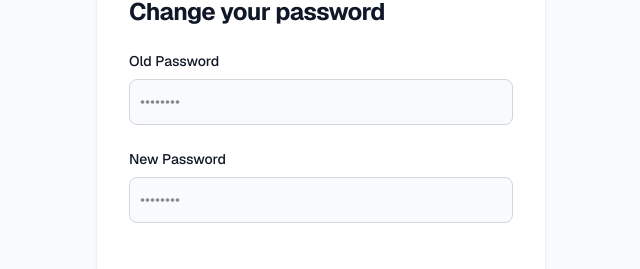
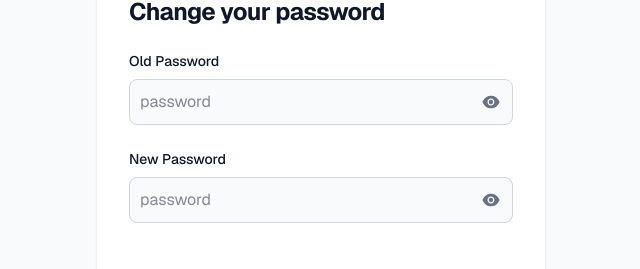
Before and after one commit to m-faisal930/Auth-Module, a Next.js app: page /change-password in a window 1280 px wide. Shown: the part 294-563 px from the top of the page, without its empty margins (319-959 px from the left). Built offline with nearby package versions, Linux system fonts and the light colour scheme; no server answers.

Commit message:
ADDED: toggle password type text/password

```diff
--- a/app/change-password/page.tsx
+++ b/app/change-password/page.tsx
@@ -4,14 +4,49 @@ import Link from "next/link";
 import { ArrowLeft } from "lucide-react";
 import { toast, Bounce } from 'react-toastify';
 import { useRouter } from "next/navigation";
+import { useState } from "react";
+import { AiFillEye, AiFillEyeInvisible } from "react-icons/ai";
 
 export default function ChangePasswordPage() {
     const router = useRouter();
+
+    const [errors, setErrors] = useState<{ [key: string]: string }>({});
+    const [oldPassword, setOldPassword] = useState("");
+    const [showOldPassword, setShowOldPassword] = useState(false);
+    const [newPassword, setNewPassword] = useState("");
+    const [showNewPassword, setShowNewPassword] = useState(false);
+
+    function validate(values: { password: string }) {
+        const newErrors: { [key: string]: string } = {};
+
+
+        if (!values.password) {
+            newErrors.password = "Password is required";
+        } else if (values.password.length < 6) {
+            newErrors.password = "Password must be at least 6 characters";
+        } else if (!/(?=.*[0-9])(?=.*[a-zA-Z])/.test(values.password)) {
+            newErrors.password = "Password must contain letters and numbers";
+        }
+
+        return newErrors;
+    }
 
     async function handleSubmit(e: React.FormEvent<HTMLFormElement>) {
         e.preventDefault();
 
         const formData = new FormData(e.currentTarget);
+        const values = {
+            password: String(formData.get("newPassword")),
+        };
+        const newErrors = validate(values);
+        if (Object.keys(newErrors).length > 0) {
+            setErrors(newErrors);
+            return;
+        }
+
+
+
+
 
         const res = await fetch("/api/auth/change-password", {
             method: "PUT",
@@ -66,14 +101,29 @@ export default function ChangePasswordPage() {
                                 >
                                     Old Password
                                 </label>
+                                <div className="relative w-full">
                                     <input
-                                    type="password"
+                                        type={showOldPassword ? "text" : "password"}
+                                        placeholder="password"
                                         name="oldPassword"
                                         id="oldPassword"
-                                    className="bg-gray-50 border border-gray-300 text-gray-900 rounded-lg focus:ring-gray-600 focus:border-gray-600 block w-full p-2.5"
-                                    placeholder="••••••••"
+                                        className="w-full bg-gray-50 border border-gray-300 text-gray-900 rounded-lg focus:ring-gray-600 focus:border-gray-600 block w-full p-2.5"
+                                        value={oldPassword}
+                                        onChange={(e) => setOldPassword(e.target.value)}
                                         required
                                     />
+                                    <button
+                                        type="button"
+                                        onClick={() => setShowOldPassword((prev) => !prev)}
+                                        className="absolute right-3 top-1/2 transform -translate-y-1/2 text-gray-500 hover:text-gray-700"
+                                    >
+                                        {showOldPassword ? <AiFillEyeInvisible size={20} /> : <AiFillEye size={20} />}
+                                    </button>
+
+                                </div>
+
+
+
                             </div>
                             <div>
                                 <label
@@ -82,14 +132,49 @@ export default function ChangePasswordPage() {
                                 >
                                     New Password
                                 </label>
+                                <div className="relative w-full">
                                     <input
-                                    type="password"
+                                        type={showNewPassword ? "text" : "password"}
+                                        placeholder="password"
                                         name="newPassword"
                                         id="newPassword"
-                                    placeholder="••••••••"
-                                    className="bg-gray-50 border border-gray-300 text-gray-900 rounded-lg focus:ring-gray-600 focus:border-gray-600 block w-full p-2.5 "
+                                        className="w-full bg-gray-50 border border-gray-300 text-gray-900 rounded-lg focus:ring-gray-600 focus:border-gray-600 block w-full p-2.5"
+                                        value={newPassword}
+                                        onChange={(e) => setNewPassword(e.target.value)}
                                         required
                                     />
+                                    <button
+                                        type="button"
+                                        onClick={() => setShowNewPassword((prev) => !prev)}
+                                        className="absolute right-3 top-1/2 transform -translate-y-1/2 text-gray-500 hover:text-gray-700"
+                                    >
+                                        {showNewPassword ? <AiFillEyeInvisible size={20} /> : <AiFillEye size={20} />}
+                                    </button>
+
+                                </div>
+
+
+
+
+
+
+
+
+
+
+
+
+
+
+
+
+
+
+
+
+
+
+                                {errors.password && <p className="text-red-500 text-sm">{errors.password}</p>}
                             </div>
                             <div className="flex items-center justify-between">
 
--- a/app/forgot-password/page.tsx
+++ b/app/forgot-password/page.tsx
@@ -43,7 +43,7 @@ export default function ForgotPasswordPage() {
                         Go Back
                     </Link>
                     <div className="p-6 space-y-4 md:space-y-6 sm:p-8">
-                            <h1 className="text-xl font-bold leading-tight tracking-tight text-gray-900 md:text-2xl ">
+                        <h1 className="text-xl font-bold leading-tight tracking-tight text-gray-900 md:text-2x">
                             Forgot Password
                         </h1>
                         <form onSubmit={handleSubmit} className="bg-white p-6 rounded shadow w-96 text-gray-800">
--- a/app/login/page.tsx
+++ b/app/login/page.tsx
@@ -4,12 +4,16 @@
 import Link from "next/link";
 import { useRouter } from "next/navigation";
 import { useAuth } from "@/context/AuthContext";
-import {toast, Bounce } from 'react-toastify';
+import { toast, Bounce } from 'react-toastify';
+import { AiFillEye, AiFillEyeInvisible } from "react-icons/ai";
+import { useState } from "react";
 
 
 export default function Login() {
     const router = useRouter();
     const { setUser } = useAuth();
+    const [password, setPassword] = useState("");
+    const [showPassword, setShowPassword] = useState(false);
 
     async function handleSubmit(e: React.FormEvent<HTMLFormElement>) {
         e.preventDefault();
@@ -87,14 +91,26 @@ export default function Login() {
                                     >
                                         Password
                                     </label>
-                                    <input
-                                        type="password"
-                                        name="password"
-                                        id="password"
-                                        placeholder="••••••••"
-                                        className="bg-gray-50 border border-gray-300 text-gray-900 rounded-lg focus:ring-gray-600 focus:border-gray-600 block w-full p-2.5 "
-                                        required
-                                    />
+                                    <div className="relative w-full">
+                                        <input
+                                            type={showPassword ? "text" : "password"}
+                                            placeholder="password"
+                                            name="password"
+                                            id="password"
+                                            className="w-full bg-gray-50 border border-gray-300 text-gray-900 rounded-lg focus:ring-gray-600 focus:border-gray-600 block w-full p-2.5"
+                                            value={password}
+                                            onChange={(e) => setPassword(e.target.value)}
+                                            required
+                                        />
+                                        <button
+                                            type="button"
+                                            onClick={() => setShowPassword((prev) => !prev)}
+                                            className="absolute right-3 top-1/2 transform -translate-y-1/2 text-gray-500 hover:text-gray-700"
+                                        >
+                                            {showPassword ? <AiFillEyeInvisible size={20} /> : <AiFillEye size={20} />}
+                                        </button>
+
+                                    </div>
                                 </div>
                                 <div className="flex items-center justify-between">
 
--- a/app/signup/page.tsx
+++ b/app/signup/page.tsx
@@ -5,9 +5,12 @@ import { useState } from "react";
 import Link from "next/link";
 import { useRouter } from "next/navigation";
 import { toast, Bounce } from 'react-toastify';
+import { AiFillEye, AiFillEyeInvisible } from "react-icons/ai";
 
 export default function Signup() {
     const [errors, setErrors] = useState<{ [key: string]: string }>({});
+    const [password, setPassword] = useState("");
+    const [showPassword, setShowPassword] = useState(false);
     const router = useRouter();
     function validate(values: { username: string; email: string; password: string }) {
         const newErrors: { [key: string]: string } = {};
@@ -86,7 +89,7 @@ export default function Signup() {
     }
 
     return (
-        <div className="bg-gray-50">
+        <div className="bg-gray-50 font-sans">
             <div className="flex flex-col items-center justify-center px-6 py-8 mx-auto md:h-screen lg:py-0">
                 <Link
                     href="/"
@@ -142,21 +145,33 @@ export default function Signup() {
                                 >
                                     Password
                                 </label>
-                                <input
-                                    type="password"
-                                    name="password"
-                                    id="password"
-                                    placeholder="••••••••"
-                                    className="bg-gray-50 border border-gray-300 text-gray-900 rounded-lg focus:ring-gray-600 focus:border-gray-600 block w-full p-2.5 "
-                                    required
-                                />
+                                <div className="relative w-full">
+                                    <input
+                                        type={showPassword ? "text" : "password"}
+                                        placeholder="password"
+                                        name="password"
+                                        id="password"
+                                        className="w-full bg-gray-50 border border-gray-300 text-gray-900 rounded-lg focus:ring-gray-600 focus:border-gray-600 block w-full p-2.5"
+                                        value={password}
+                                        onChange={(e) => setPassword(e.target.value)}
+                                        required
+                                    />
+                                    <button
+                                        type="button"
+                                        onClick={() => setShowPassword((prev) => !prev)}
+                                        className="absolute right-3 top-1/2 transform -translate-y-1/2 text-gray-500 hover:text-gray-700"
+                                    >
+                                        {showPassword ? <AiFillEyeInvisible size={20} /> : <AiFillEye size={20} />}
+                                    </button>
+
+                                </div>
                                 {errors.password && <p className="text-red-500 text-sm">{errors.password}</p>}
                             </div>
 
                             <button
 
                                 type="submit"
-                                className="w-full text-white bg-gray-600 hover:cursor-pointer hover:bg-gray-700 focus:ring-4 focus:outline-none focus:ring-gray-300 font-medium rounded-lg text-sm px-5 py-2.5 text-center"
+                                className="w-full text-white bg-gray-900 hover:bg-gray-700 hover:cursor-pointer focus:ring-4 focus:outline-none focus:ring-gray-300 font-medium rounded-lg text-sm px-5 py-2.5 text-center"
                             >
                                 Sign up
                             </button>
```
Also changed, not shown: app/components/ResetPasswordForm.tsx (+40 -11 lines). Lines whose indentation alone changed are shown as unchanged.
